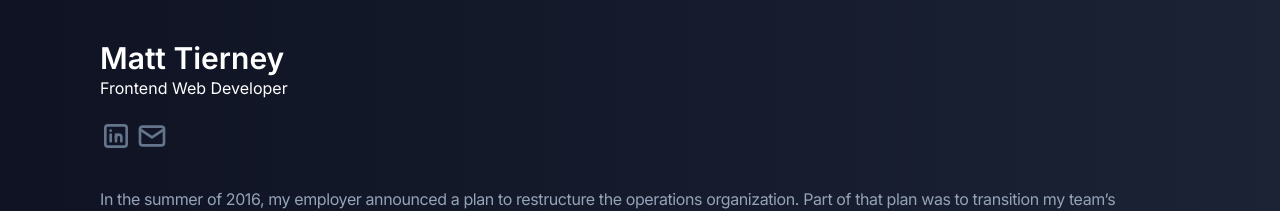
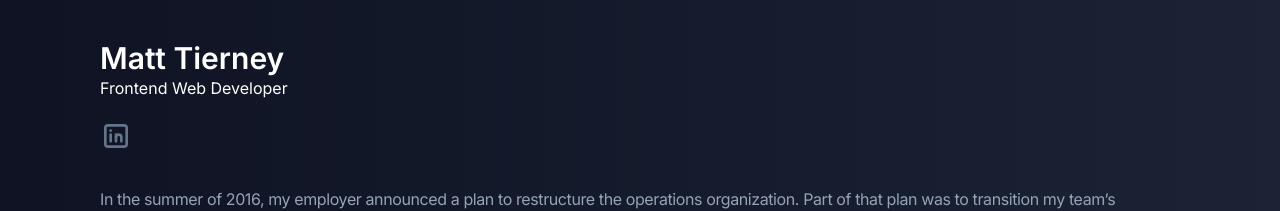
Before and after one commit to silvrfox153/matt-portfolio-3.0, a Next.js app: page / in a window 1280 px wide. Shown: the top 211 px of the page. Built offline with nearby package versions, Linux system fonts and the light colour scheme.

Commit message:
added temp dribble icon

```diff
--- a/app/components/Header.jsx
+++ b/app/components/Header.jsx
@@ -1,5 +1,5 @@
 import Link from 'next/link';
-import { TbBrandLinkedin, TbMail } from 'react-icons/tb';
+import { TbBrandLinkedin, TbBrandDribbble } from 'react-icons/tb';
 
 const Header = () => {
   return (
@@ -20,16 +20,16 @@ const Header = () => {
               <TbBrandLinkedin className="h-8 w-8 text-slate-500 hover:text-sky-300" />
             </Link>
           </li>
-          <li>
+          {/* <li>
             <Link
               className=""
-              href="mailto:matt.tierney153@gmail.com"
+              href=""
               target="_blank"
               rel="Noopener noreferrer"
             >
-              <TbMail className="h-8 w-8 text-slate-500 hover:text-sky-300" />
+              <TbBrandDribbble className="h-8 w-8 text-slate-500 hover:text-sky-300" />
             </Link>
-          </li>
+          </li> */}
         </ul>
       </div>
     </header>
```
